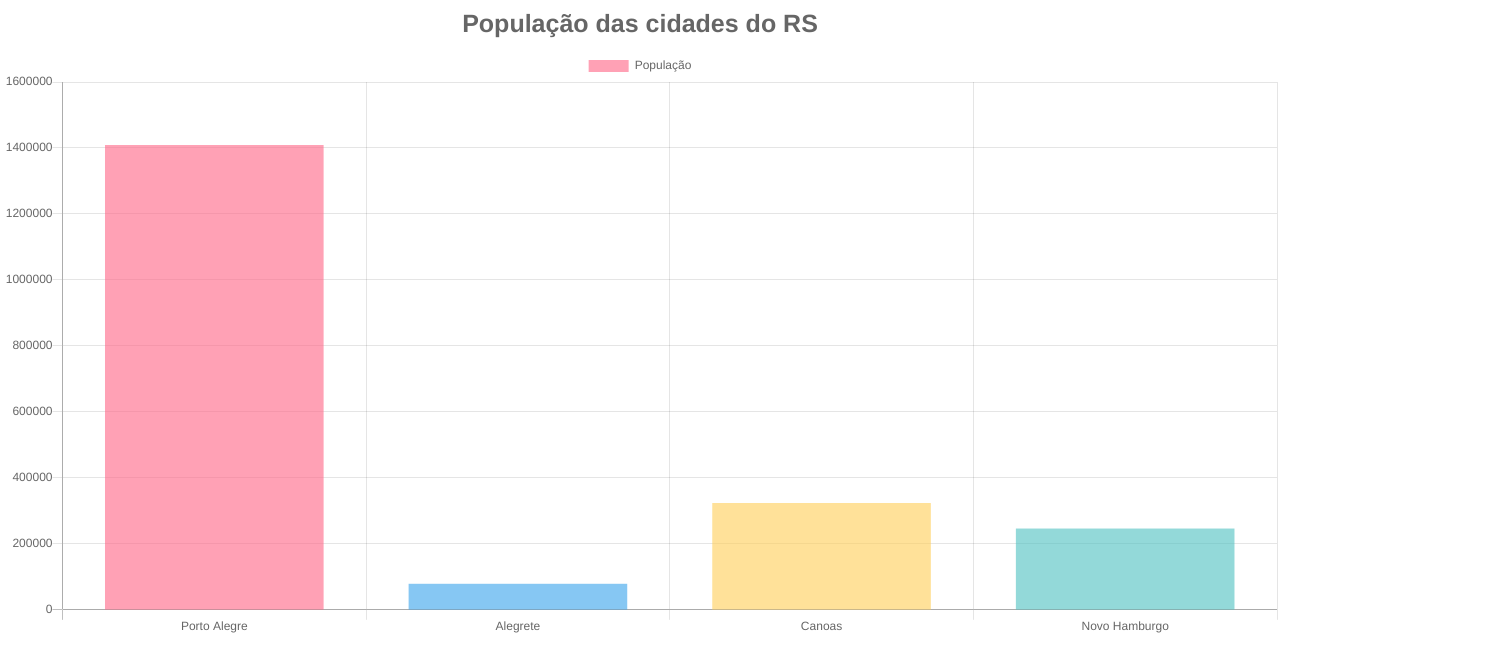
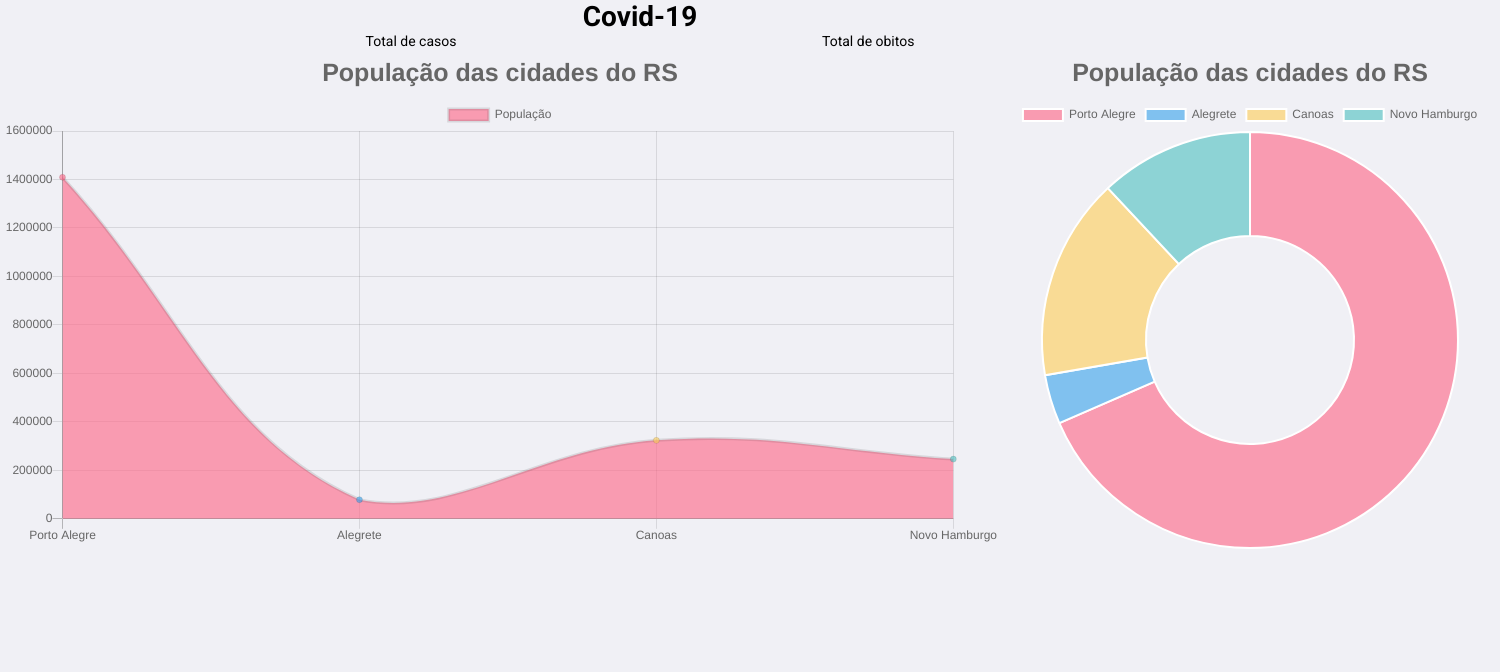
Before and after one commit to pportella23/covid19-app, a React (Create React App) app: page / in a window 1280 px wide. Shown: the top 672 px of the page, 1500 px wide, since content can reach past the window. Built offline with nearby package versions, Linux system fonts and the light colour scheme.

Commit message:
adding Line and Doughnut Chart

```diff
--- a/src/App.css
+++ b/src/App.css
@@ -1,44 +1,21 @@
-* {
-  margin: 0;
-  padding: 0;
-  box-sizing: border-box;
+@import url('https://fonts.googleapis.com/css?family=Roboto:400,500,700&display=swap');
+
+*{
+    margin: 0;
+    padding: 0;
+    outline: 0;
+    box-sizing: border-box;
 }
 
-.App {
-  text-align: center;
+html, #root {
+    height: 100vh;
 }
 
-.App-logo {
-  height: 40vmin;
-  pointer-events: none;
+body {
+
+    font-family: Roboto, sans-serif;
+    font: 400 14px Roboto, sans-serif;
+    text-rendering: optimizeLegibility;
+    -webkit-font-smoothing: antialiased;
+    background: #f0f0f5;
 }
-
-@media (prefers-reduced-motion: no-preference) {
-  .App-logo {
-    animation: App-logo-spin infinite 20s linear;
-  }
-}
-
-.App-header {
-  background-color: #282c34;
-  min-height: 100vh;
-  display: flex;
-  flex-direction: column;
-  align-items: center;
-  justify-content: center;
-  font-size: calc(10px + 2vmin);
-  color: white;
-}
-
-.App-link {
-  color: #61dafb;
-}
-
-@keyframes App-logo-spin {
-  from {
-    transform: rotate(0deg);
-  }
-  to {
-    transform: rotate(360deg);
-  }
-}
--- a/src/App.js
+++ b/src/App.js
@@ -1,43 +1,7 @@
 import React, { useState, useEffect } from "react";
+import MainPage from "./pages/MainPage";
 import "./App.css";
-import Chart from "./components/Chart";
 
 export default function App() {
-  const [chartData, setCharData] = useState({});
-  const [isBusy, setBusy] = useState(true);
-
-  useEffect(() => {
-    getChartData();
-  }, []);
-
-  function getChartData() {
-    // Ajax calls go here! (Aqui que vão as requisições pra API que vão buscar os dados do COVID)
-    setCharData({
-      labels: ["Porto Alegre", "Alegrete", "Canoas", "Novo Hamburgo"],
-      datasets: [
-        {
-          label: "População",
-          data: [1409000, 78984, 323827, 246452],
-          backgroundColor: [
-            "rgba(255, 99, 132, 0.6)",
-            "rgba(54, 162, 235, 0.6)",
-            "rgba(255, 206, 86, 0.6)",
-            "rgba(75, 192, 192, 0.6)",
-          ],
-        },
-      ],
-    });
-
-    setBusy(false);
-  }
-
-  return (
-    <div className="App">
-      {isBusy ? (
-        <p>Loading</p>
-      ) : (
-        <Chart chartData={chartData} legendPosition="top" />
-      )}
-    </div>
-  );
+  return <MainPage />;
 }
--- /dev/null
+++ b/src/components/DoughnutChart.js
@@ -0,0 +1,31 @@
+import React, { useState, useEffect } from "react";
+import { Doughnut } from "react-chartjs-2";
+
+export default function Chart({ chartData, legendPosition }) {
+  const [data, setData] = useState(chartData);
+  const [lPosition, setLPosition] = useState(legendPosition);
+
+  const displayTitle = true;
+  const displayLegend = true;
+
+  return (
+    <div className="chart">
+      <Doughnut
+        height={500}
+        width={500}
+        data={data}
+        options={{
+          title: {
+            display: displayTitle,
+            text: "População das cidades do RS",
+            fontSize: 25,
+          },
+          legend: {
+            display: displayLegend,
+            position: lPosition,
+          },
+        }}
+      />
+    </div>
+  );
+}
--- a/src/components/Chart.js
+++ b/src/components/LineChart.js
@@ -1,5 +1,5 @@
 import React, { useState, useEffect } from "react";
-import { Bar, Line, Pie, Doughnut } from "react-chartjs-2";
+import { Line } from "react-chartjs-2";
 
 export default function Chart({ chartData, legendPosition }) {
   const [data, setData] = useState(chartData);
@@ -10,7 +10,9 @@ export default function Chart({ chartData, legendPosition }) {
 
   return (
     <div className="chart">
-      <Bar
+      <Line
+        height={500}
+        width={1000}
         data={data}
         options={{
           title: {
--- a/src/index.css
+++ /dev/null
@@ -1,13 +0,0 @@
-body {
-  margin: 0;
-  font-family: -apple-system, BlinkMacSystemFont, 'Segoe UI', 'Roboto', 'Oxygen',
-    'Ubuntu', 'Cantarell', 'Fira Sans', 'Droid Sans', 'Helvetica Neue',
-    sans-serif;
-  -webkit-font-smoothing: antialiased;
-  -moz-osx-font-smoothing: grayscale;
-}
-
-code {
-  font-family: source-code-pro, Menlo, Monaco, Consolas, 'Courier New',
-    monospace;
-}
--- /dev/null
+++ b/src/pages/MainPage.css
@@ -0,0 +1,21 @@
+.MainPage{
+    height: 100vh;
+}
+
+.cases {
+    display: flex;
+    align-items: center;
+    justify-content: space-evenly;
+}
+
+.title {
+    display: flex;
+    justify-content: center;
+    align-items: center;
+}
+
+.charts {
+    display: flex;
+    align-items: center;
+    justify-content: space-evenly;
+}
--- /dev/null
+++ b/src/pages/MainPage.js
@@ -0,0 +1,52 @@
+import React, { useState, useEffect } from "react";
+import LineChart from "../components/LineChart";
+import DoughnutChart from "../components/DoughnutChart";
+import "./MainPage.css";
+
+export default function MainPage() {
+  const [chartData, setCharData] = useState({});
+  const [isBusy, setBusy] = useState(true);
+
+  useEffect(() => {
+    getChartData();
+  }, []);
+
+  function getChartData() {
+    // Ajax calls go here! (Aqui que vão as requisições pra API que vão buscar os dados do COVID)
+    setCharData({
+      labels: ["Porto Alegre", "Alegrete", "Canoas", "Novo Hamburgo"],
+      datasets: [
+        {
+          label: "População",
+          data: [1409000, 78984, 323827, 246452],
+          backgroundColor: [
+            "rgba(255, 99, 132, 0.6)",
+            "rgba(54, 162, 235, 0.6)",
+            "rgba(255, 206, 86, 0.6)",
+            "rgba(75, 192, 192, 0.6)",
+          ],
+        },
+      ],
+    });
+
+    setBusy(false);
+  }
+
+  return (
+    <div className="MainPage">
+      <h1 className="title">Covid-19</h1>
+      <div className="cases">
+        <p>Total de casos</p>
+        <p>Total de obitos</p>
+      </div>
+      {isBusy ? (
+        <p>Loading</p>
+      ) : (
+        <div className="charts">
+          <LineChart chartData={chartData} legendPosition="top" />
+          <DoughnutChart chartData={chartData} legendPosition="top" />
+        </div>
+      )}
+    </div>
+  );
+}
```
Also changed, not shown: src/index.js (+4 -4 lines), 1 other file (tests, documents, lock files or other folders).
